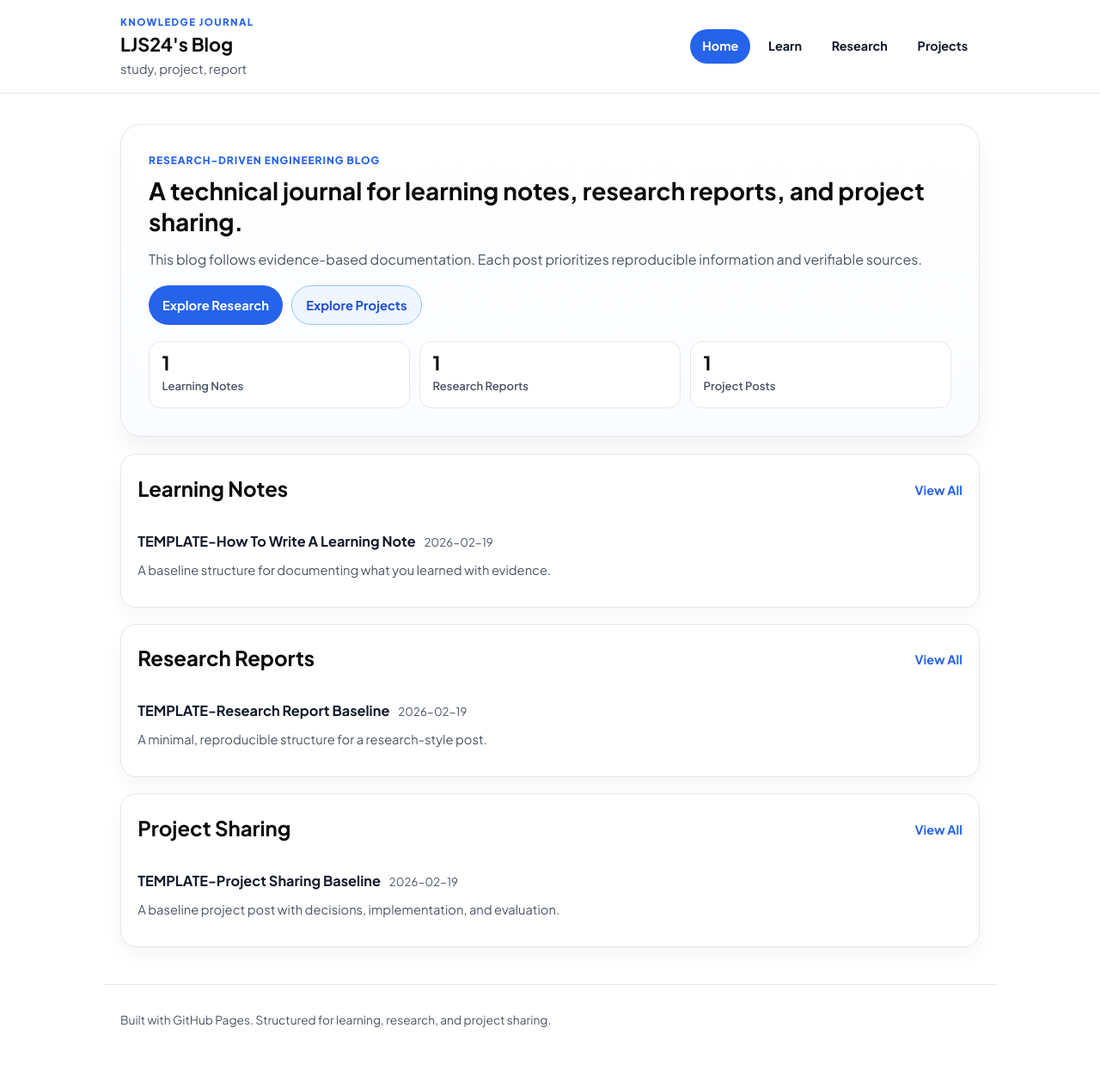
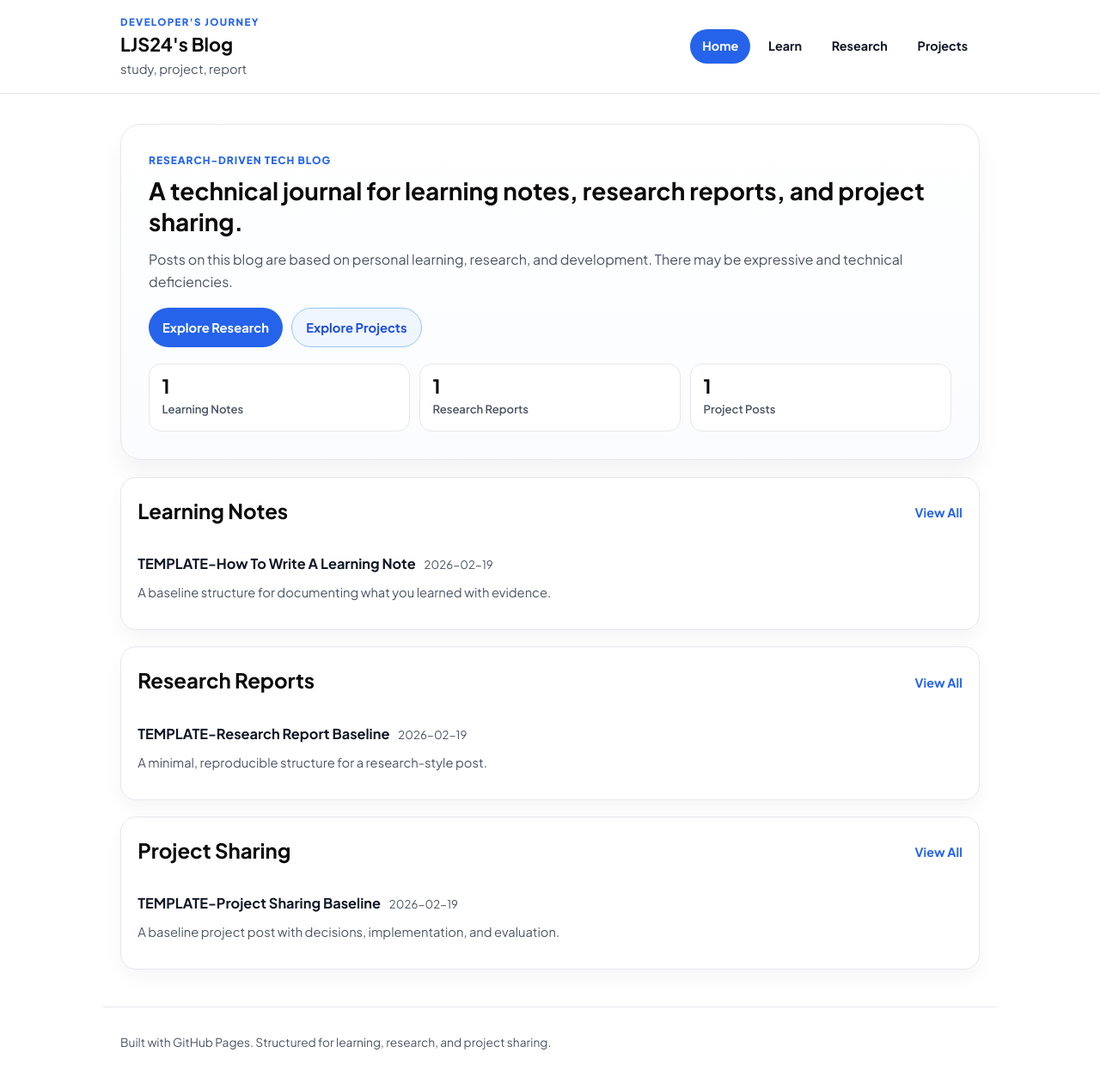
Before and after one commit to LJS24/LJS24.github.io, a Jekyll site: the page built from index.md, in a window 1280 px wide and 1270 px high. Shown: the top 1260 px of the window at 86% size. Built offline with Jekyll 4.4.1, drawn with Linux system fonts in a browser that asks for light colours.

Commit message:
introduction update

```diff
--- a/_layouts/default.html
+++ b/_layouts/default.html
@@ -17,7 +17,7 @@
     <header class="site-header">
       <div class="container header-inner">
         <div class="brand-block">
-          <p class="brand-kicker">Knowledge Journal</p>
+          <p class="brand-kicker">Developer's journey</p>
           <h1 class="site-title"><a href="{{ '/' | relative_url }}">{{ site.title }}</a></h1>
           <p class="site-description">{{ site.description }}</p>
         </div>
--- a/index.md
+++ b/index.md
@@ -7,10 +7,10 @@ title: Home
 {% assign project_posts = site.posts | where_exp: "post", "post.categories contains 'projects'" %}
 
 <section class="hero-card">
-  <p class="hero-label">Research-driven Engineering Blog</p>
+  <p class="hero-label">Research-driven Tech Blog</p>
   <h2>A technical journal for learning notes, research reports, and project sharing.</h2>
   <p class="hero-text">
-    This blog follows evidence-based documentation. Each post prioritizes reproducible information and verifiable sources.
+    Posts on this blog are based on personal learning, research, and development. There may be expressive and technical deficiencies.
   </p>
   <div class="hero-actions">
     <a class="btn btn-primary" href="{{ '/research/' | relative_url }}">Explore Research</a>
```
